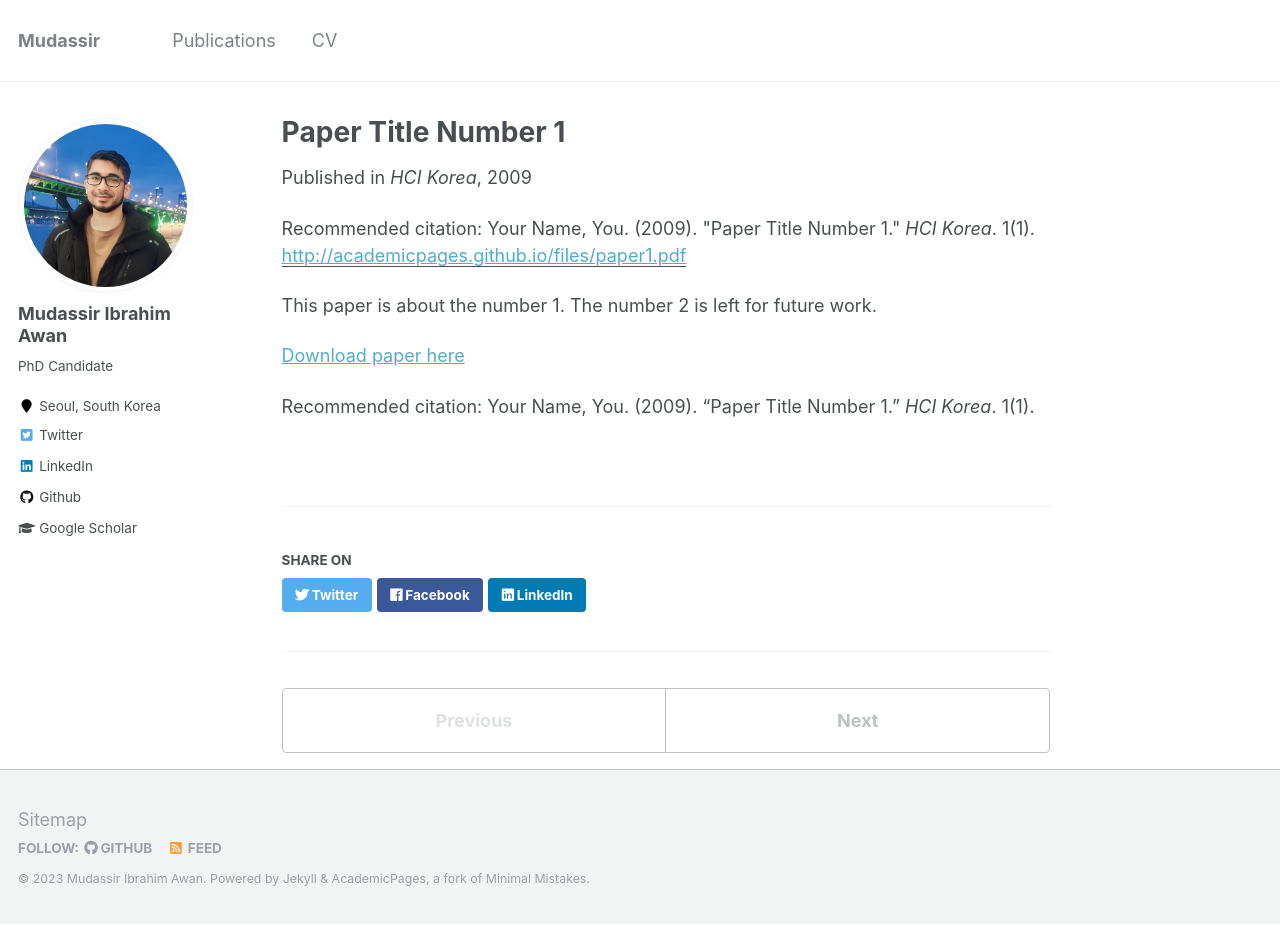
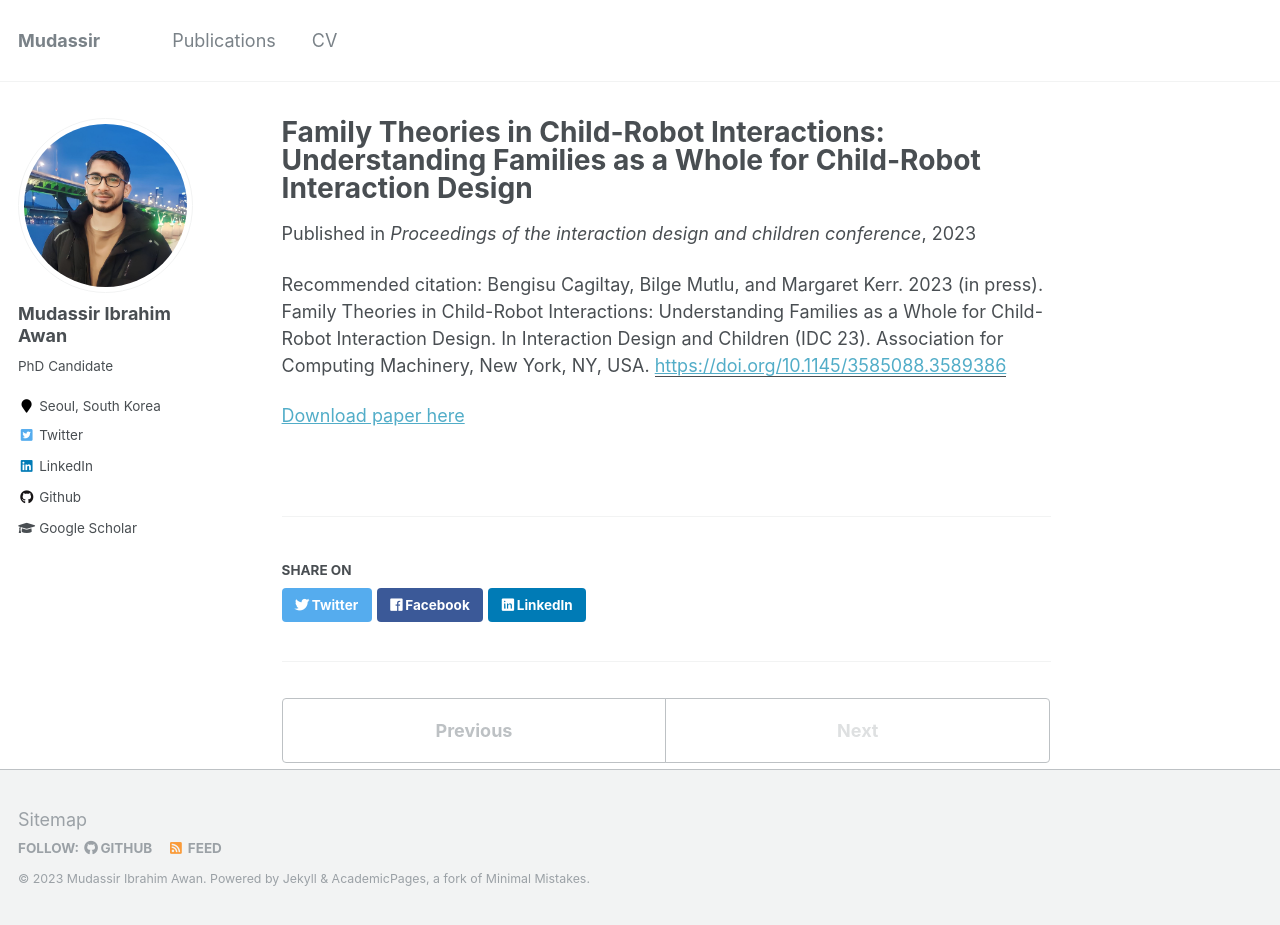
Before and after one commit to mudassir-awan/mudassir-awan.github.io, a Jekyll site: the page built from _publications/2009-10-01-paper-title-number-1.md, in a window 1280 px wide and 925 px high. Built offline with Jekyll 4.4.1, drawn with Linux system fonts in a browser that asks for light colours.

Commit message:
Update 2009-10-01-paper-title-number-1.md

```diff
--- a/_publications/2009-10-01-paper-title-number-1.md
+++ b/_publications/2009-10-01-paper-title-number-1.md
@@ -1,15 +1,16 @@
 ---
-title: "Paper Title Number 1"
+title: "Family Theories in Child-Robot Interactions: Understanding Families as a Whole for Child-Robot Interaction Design"
 collection: publications
-permalink: /publication/2009-10-01-paper-title-number-1
-excerpt: 'This paper is about the number 1. The number 2 is left for future work.'
-date: 2009-10-01
-venue: 'HCI Korea'
-paperurl: 'http://academicpages.github.io/files/paper1.pdf'
-citation: 'Your Name, You. (2009). &quot;Paper Title Number 1.&quot; <i>HCI Korea</i>. 1(1).'
+permalink: /publications/IDC23-short
+excerpt: ''
+date: 2023-06-19
+venue: 'Proceedings of the interaction design and children conference'
+paperurl: 'https://doi.org/10.1145/3585088.3589386'
+citation: 'Bengisu Cagiltay, Bilge Mutlu, and Margaret Kerr. 2023 (in press). Family Theories in Child-Robot Interactions: Understanding Families as a Whole for Child-Robot Interaction Design. In Interaction Design and Children (IDC 23). Association for Computing Machinery, New York, NY, USA.'
 ---
-This paper is about the number 1. The number 2 is left for future work.
 
-[Download paper here](http://academicpages.github.io/files/paper1.pdf)
+[Download paper here](https://bengisucagiltay.github.io/files/IDC23_Family_Systems_Theory_BengisuCagiltay.pdf)
 
-Recommended citation: Your Name, You. (2009). "Paper Title Number 1." <i>HCI Korea</i>. 1(1).
+<!-- [Watch our Paper Talk Here]() -->
+
+<!-- [![Watch our Paper Talk Here]() -->
```
